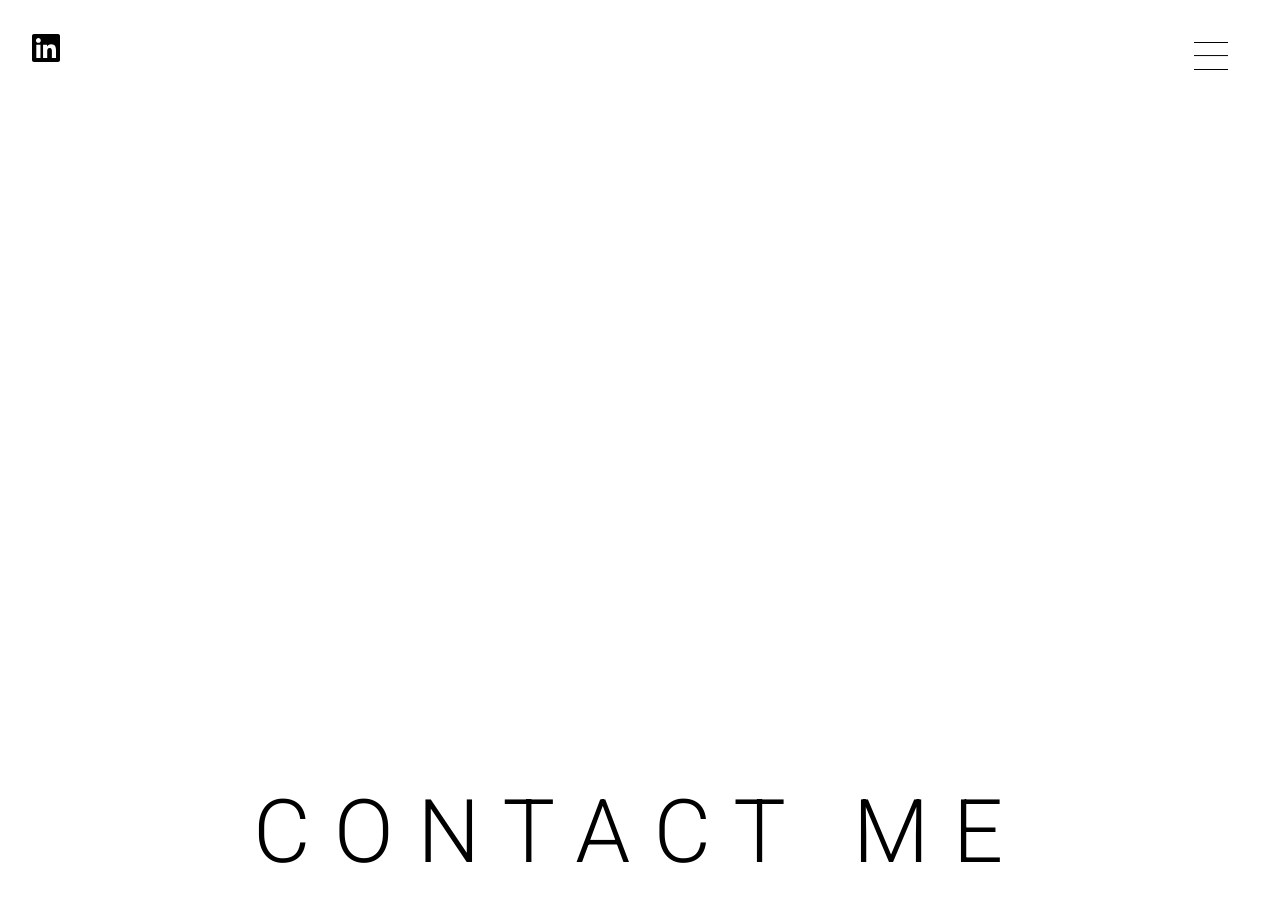
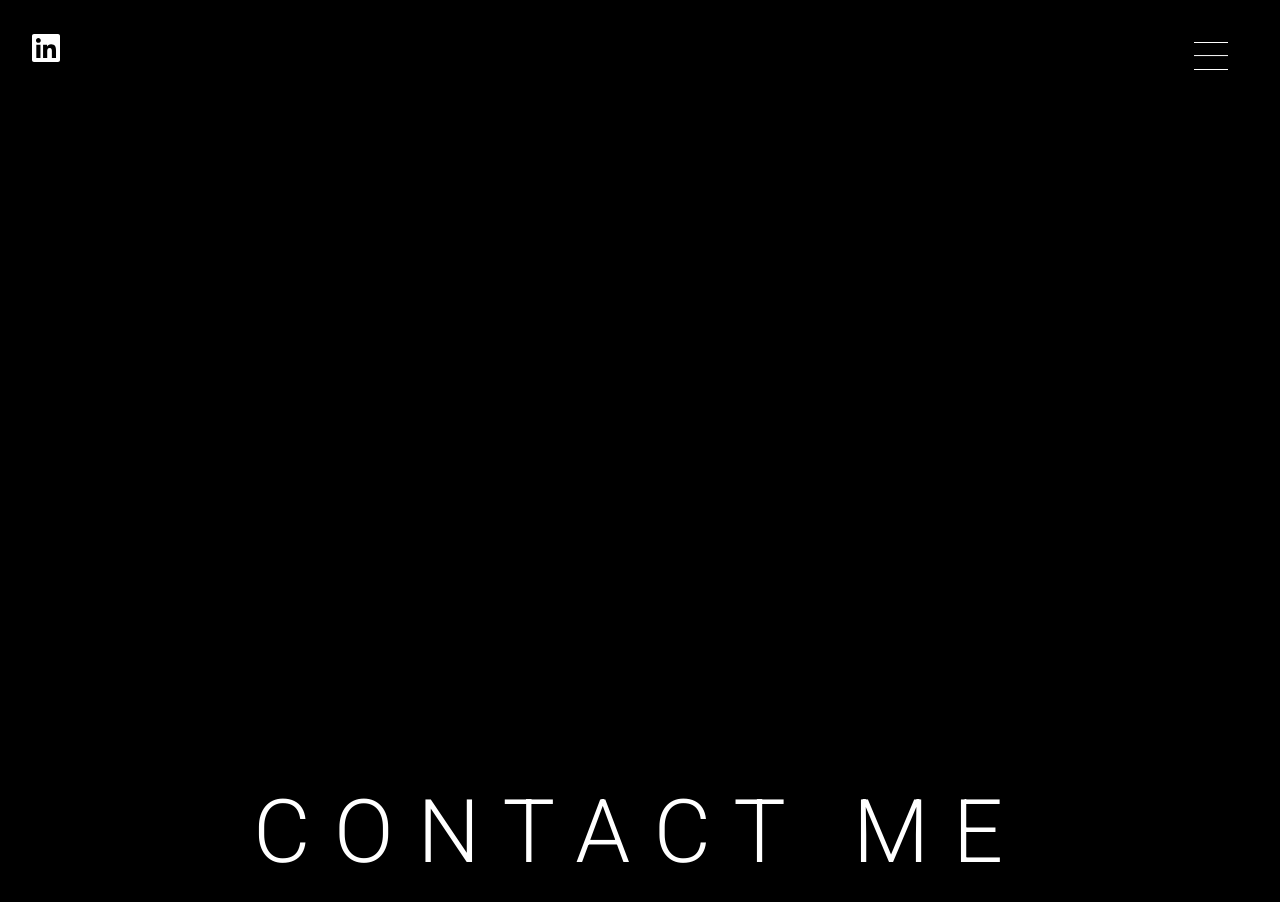
Before and after one commit to yejoyce8/personal-website, a React (Vite) app in the folder frontend/personal-website/: page /contactMe in a window 1280 px wide. Shown: the top 902 px of the page. Built offline with nearby package versions, Linux system fonts and the light colour scheme.

Commit message:
Dark mode for certain pages enabled

```diff
--- a/frontend/personal-website/src/components/DropDownMenu.jsx
+++ b/frontend/personal-website/src/components/DropDownMenu.jsx
@@ -1,12 +1,15 @@
 import React, {useState} from "react";
-import { NavLink} from "react-router-dom";
+import {NavLink, useLocation} from "react-router-dom";
 import menuIcon from "../assets/MenuIcon.svg";
+import menuIconDarkMode from "../assets/MenuIconWhite.svg";
 import {FontAwesomeIcon} from "@fortawesome/react-fontawesome";
 import {faLinkedin} from "@fortawesome/free-brands-svg-icons";
 import './dropdownmenu.css';
 function DropDownMenu() {
+    const location = useLocation();
     const [isOpen, setIsOpen] = useState(false);
-
+    const darkModePages = ['/work', '/projects', '/contactMe'];
+    const isDarkMode = darkModePages.includes(location.pathname);
     return (
         <div>
             <a
@@ -14,7 +17,7 @@ function DropDownMenu() {
                 className="top-left-button"
                 target="_blank"
             >
-                <FontAwesomeIcon icon={faLinkedin} className="icon-button" />
+                <FontAwesomeIcon icon={faLinkedin} className={`icon-button ${isDarkMode ? 'dark-mode' : ''}`}/>
             </a>
 
             <div
@@ -22,32 +25,31 @@ function DropDownMenu() {
                 onMouseEnter={() => setIsOpen(true)}
                 onMouseLeave={() => setIsOpen(false)}
             >
-
-            <button className="menu-button"><img src={menuIcon} alt=""/></button>
+                <button className="menu-button"><img src={isDarkMode? menuIconDarkMode : menuIcon} alt=""/></button>
                 {isOpen && (
-                <div className="dropdown">
+                    <div className={`dropdown ${isDarkMode ? 'dark-mode' : ''}`}>
                         <NavLink to="/home" className={({isActive}) => isActive? "active-link" : ""}>
-                        <div className="hover-underline-animation">
+                            <div className={`hover-underline-animation  ${isDarkMode ? 'dark-mode' : ''}`}>
                                 HOME
                             </div>
                         </NavLink>
                         <NavLink to="/aboutMe" className={({isActive}) => isActive? "active-link" : ""}>
-                        <div className="hover-underline-animation">
+                            <div className={`hover-underline-animation  ${isDarkMode ? 'dark-mode' : ''}`}>
                                 ABOUT ME
                             </div>
                         </NavLink>
                         <NavLink to="/work" className={({isActive}) => isActive? "active-link" : ""}>
-                        <div className="hover-underline-animation">
+                            <div className={`hover-underline-animation  ${isDarkMode ? 'dark-mode' : ''}`}>
                                 WORK
                             </div>
                         </NavLink>
                         <NavLink to="/projects" className={({isActive}) => isActive? "active-link" : ""}>
-                        <div className="hover-underline-animation">
+                            <div className={`hover-underline-animation  ${isDarkMode ? 'dark-mode' : ''}`}>
                                 PROJECTS
                             </div>
                         </NavLink>
                         <NavLink to="/contactMe" className={({isActive}) => isActive? "active-link" : ""}>
-                        <div className="hover-underline-animation">
+                            <div className={`hover-underline-animation  ${isDarkMode ? 'dark-mode' : ''}`}>
                                 CONTACT ME
                             </div>
                         </NavLink>
--- a/frontend/personal-website/src/components/dropdownmenu.css
+++ b/frontend/personal-website/src/components/dropdownmenu.css
@@ -8,6 +8,9 @@
 .icon-button {
     font-size: 2em;
     color: black;
+}
+.icon-button.dark-mode {
+    color: white;
 }
 
 .icon-button:hover {
@@ -65,11 +68,23 @@
     color: #ABABAB;
 }
 
+.dropdown.dark-mode a {
+    color: #727272;
+}
+
 .dropdown a:hover {
     color: black;
     font-weight: 350;
 }
 
+.dropdown.dark-mode a:hover {
+    color: white;
+}
+
 .dropdown a.active-link {
     color: black;
 }
+
+.dropdown.dark-mode a.active-link {
+    color: white;
+}
--- a/frontend/personal-website/src/index.css
+++ b/frontend/personal-website/src/index.css
@@ -5,14 +5,17 @@
   font-weight: 100;
 
   color: #000000;
-  background-color: #FFFFFF;
+  background-color: white;
 
   font-synthesis: none;
   text-rendering: optimizeLegibility;
   -webkit-font-smoothing: antialiased;
   -moz-osx-font-smoothing: grayscale;
 }
-
+:root.dark-mode {
+  color: white;
+  background-color: black;
+}
 html {
   overflow-x: hidden;
 }
@@ -67,6 +70,10 @@ a {
   text-decoration: none;
 }
 
+a.dark-mode {
+  color: white;
+}
+
 a:hover {
   font-weight: 450;
 }
@@ -117,8 +124,6 @@ p {
   padding-right: 15vw;
   padding-bottom: 10vh;
 }
-
-
 
 .interests-text {
   text-transform: uppercase;
@@ -220,6 +225,10 @@ p {
   transition: transform 0.25s ease-out;
 }
 
+.hover-underline-animation.dark-mode::after {
+  background-color: white;
+}
+
 .hover-underline-animation:hover::after {
   transform: scaleX(1);
   transform-origin: bottom center;
--- a/frontend/personal-website/src/pages/AboutMePage.jsx
+++ b/frontend/personal-website/src/pages/AboutMePage.jsx
@@ -9,6 +9,7 @@ export default function AboutMePage() {
         behavior: "smooth",
         top: document.documentElement.scrollHeight / 2 - window.innerHeight / 2
     });
+    document.documentElement.classList.remove('dark-mode');
     useScrollNavigation("/work", "/home");
     const [index, setIndex] = useState(0);
     useEffect(() => {
--- a/frontend/personal-website/src/pages/ContactMePage.jsx
+++ b/frontend/personal-website/src/pages/ContactMePage.jsx
@@ -7,6 +7,7 @@ export default function ContactMePage() {
         top: document.documentElement.scrollHeight / 2 - window.innerHeight / 2
     });
     useScrollNavigation("", "/projects");
+    document.documentElement.classList.add('dark-mode');
     return (
         <motion.div
             className="page"
--- a/frontend/personal-website/src/pages/HomePage.jsx
+++ b/frontend/personal-website/src/pages/HomePage.jsx
@@ -12,6 +12,7 @@ export default function HomePage() {
         top: 0
     });
     useScrollNavigation("/aboutMe", "");
+    document.documentElement.classList.remove('dark-mode');
     const [isHovered, setIsHovered] = useState(false);
     return (
         <motion.div
--- a/frontend/personal-website/src/pages/ProjectsPage.jsx
+++ b/frontend/personal-website/src/pages/ProjectsPage.jsx
@@ -6,6 +6,7 @@ export default function ProjectsPage() {
         behavior: "smooth",
         top: document.documentElement.scrollHeight / 2 - window.innerHeight / 2
     });
+    document.documentElement.classList.add('dark-mode');
     useScrollNavigation("/contactMe", "/work");
     return (
         <motion.div
--- a/frontend/personal-website/src/pages/WorkPage.jsx
+++ b/frontend/personal-website/src/pages/WorkPage.jsx
@@ -6,8 +6,10 @@ export default function WorkPage() {
         behavior: "smooth",
         top: document.documentElement.scrollHeight / 2 - window.innerHeight / 2
     });
+   document.documentElement.classList.add('dark-mode');
     useScrollNavigation("/projects", "/aboutMe");
         return (
+            <div>
                 <motion.div
                     className="page"
                     initial={{opacity: 0}}
@@ -19,5 +21,6 @@ export default function WorkPage() {
                         <h1>Work page</h1>
                     </div>
                 </motion.div>
+            </div>
     )
 }
```
Also changed, not shown: frontend/personal-website/src/assets/MenuIconWhite.svg (added). Lines whose indentation alone changed are shown as unchanged.
